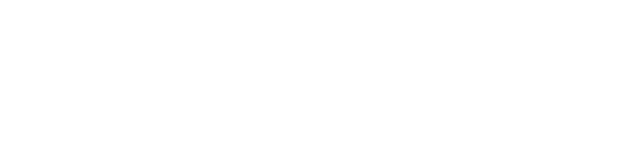
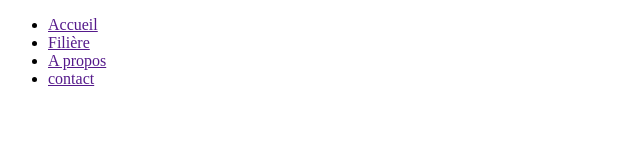
Before and after one commit to ddkenneth/site_esgis, a plain HTML site: page index.html in a window 1280 px wide. Shown: the whole page, without its empty margins (0-640 px from the left). Drawn offline with Linux system fonts and the light colour scheme.

Commit message:
création du menu

```diff
--- a/index.html
+++ b/index.html
@@ -3,9 +3,24 @@
 <head>
     <meta charset="UTF-8">
     <meta name="viewport" content="width=device-width, initial-scale=1.0">
-    <title>Document</title>
+    <title>Accueil</title>
 </head>
 <body>
-
+    <nav>
+        <ul>
+            <li>
+                <a href="">Accueil</a>
+            </li>
+            <li>
+                <a href="">Filière </a>
+            </li>
+            <li>
+                <a href="">A propos </a>
+            </li>
+            <li>
+                <a href="">contact</a>
+            </li>
+        </ul>
+    </nav>
 </body>
 </html>
```
